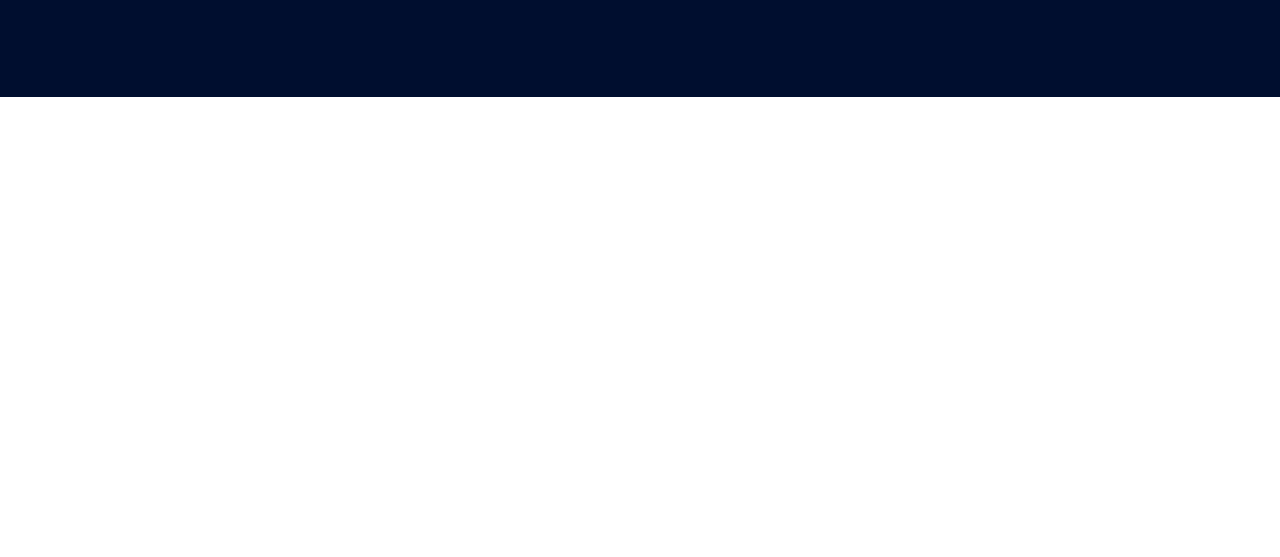
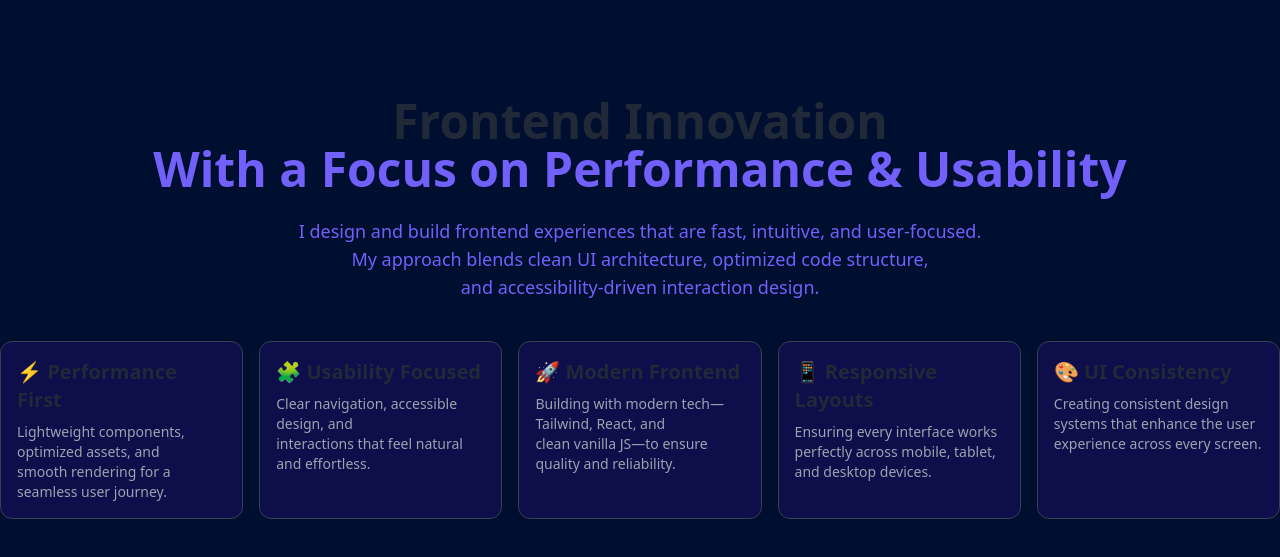
Before and after one commit to emon906/MD-EMON-PORTFULIO, a plain HTML site: page index.html in a window 1280 px wide. Shown: the part 1139-1696 px from the top of the page. Before the commit the page ends 1236 px from the top, so only its background shows below. Drawn offline with nearby package versions, Linux system fonts and the light colour scheme.

Commit message:
add changes

```diff
--- a/index.html
+++ b/index.html
@@ -107,7 +107,7 @@
             <h2 class="text-[#7260FB] text-5xl font-bold text-center mb-7">About Me</h2>
             <p class="text-[#7260FB] mb-7 text-lg text-center">
               Focused on creating modern, scalable front-end solutions that look great and perform flawlessly. <br> Driven by curiosity and a love for solving complex UI challenges with simplicity.
-        <div class="flex justify-evenly items-center py-6">
+        <div class="flex justify-evenly items-center md:flex-row flex-col md:gap-0 gap-6 py-6">
           <a href="https://github.com/dashboard" class="text-2xl text-[#7260FB] font-bold opacity-90 hover:underline">GitHub <i class="fa-brands fa-square-github"></i></a>
           <a href="https://www.linkedin.com/in/md-emon-abb278377/" class="text-2xl text-[#7260FB] font-bold opacity-90 hover:underline">LinkedIn <i class="fa-brands fa-linkedin"></i></a>
           <a href="https://www.facebook.com/share/1BYbhq5FZR/" class="text-2xl text-[#7260FB] font-bold opacity-90 hover:underline">Facebook <i class="fa-brands fa-facebook"></i></a>
@@ -116,6 +116,64 @@
           </div>
         </div>
         <!-- about me -->
+         <!-- frontend innovetion -->
+    <div class="text-center">
+      <h2 class="md:text-5xl text-3xl font-bold mb-4">
+      Frontend Innovation<br>
+      <span class="text-[#7260FB]">With a Focus on Performance & Usability</span>
+    </h2>
+    <p class="text-lg text-[#7260FB] mt-6">
+      I design and build frontend experiences that are fast, intuitive, and user-focused. <br>
+      My approach blends clean UI architecture, optimized code structure, <br>
+      and accessibility-driven interaction design.
+    </p>
+
+    </div>
+    <!-- flex -->
+     <div class="flex justify-center">
+     <!-- grid -->
+     <div class="mt-10 grid xl:grid-cols-5 lg:grid-cols-4 md:grid-cols-3 grid-cols-1 gap-4 mb-16">
+
+      <div class="bg-[#0D0E4A] p-4 rounded-xl border border-gray-700 hover:border-indigo-400 transition">
+        <h3 class="text-xl font-semibold mb-2">⚡ Performance First</h3>
+        <p class="text-gray-400 text-sm">
+          Lightweight components, optimized assets, and <br> smooth rendering for a seamless user journey.
+        </p>
+      </div>
+
+      <div class="bg-[#0D0E4A] p-4 rounded-xl border border-gray-700 hover:border-indigo-400 transition">
+        <h3 class="text-xl font-semibold mb-2">🧩 Usability Focused</h3>
+        <p class="text-gray-400 text-sm">
+          Clear navigation, accessible design, and <br> interactions that feel natural and effortless.
+        </p>
+      </div>
+
+      <div class="bg-[#0D0E4A] p-4 rounded-xl border border-gray-700 hover:border-indigo-400 transition">
+        <h3 class="text-xl font-semibold mb-2">🚀 Modern Frontend</h3>
+        <p class="text-gray-400 text-sm">
+          Building with modern tech—Tailwind, React, and <br> clean vanilla JS—to ensure quality and reliability.
+        </p>
+      </div>
+
+       <div class="bg-[#0D0E4A] p-4 rounded-xl border border-gray-700 hover:border-indigo-400 transition">
+        <h3 class="text-xl font-semibold mb-2">📱 Responsive Layouts</h3>
+        <p class="text-gray-400 text-sm">
+          Ensuring every interface works perfectly across mobile, tablet, and desktop devices.
+        </p>
+      </div>
+
+      <div class="bg-[#0D0E4A] p-4 rounded-xl border border-gray-700 hover:border-indigo-400 transition">
+        <h3 class="text-xl font-semibold mb-2">🎨 UI Consistency</h3>
+        <p class="text-gray-400 text-sm">
+          Creating consistent design systems that enhance the user experience across every screen.
+        </p>
+      </div>
+    </div>
+     <!-- grid -->
+    </div>
+    <!-- flex -->
+
+         <!-- frontend innovetion -->
 </section>
      <!-- section -->
 </body>
```
Also changed, not shown: 1 other file.
